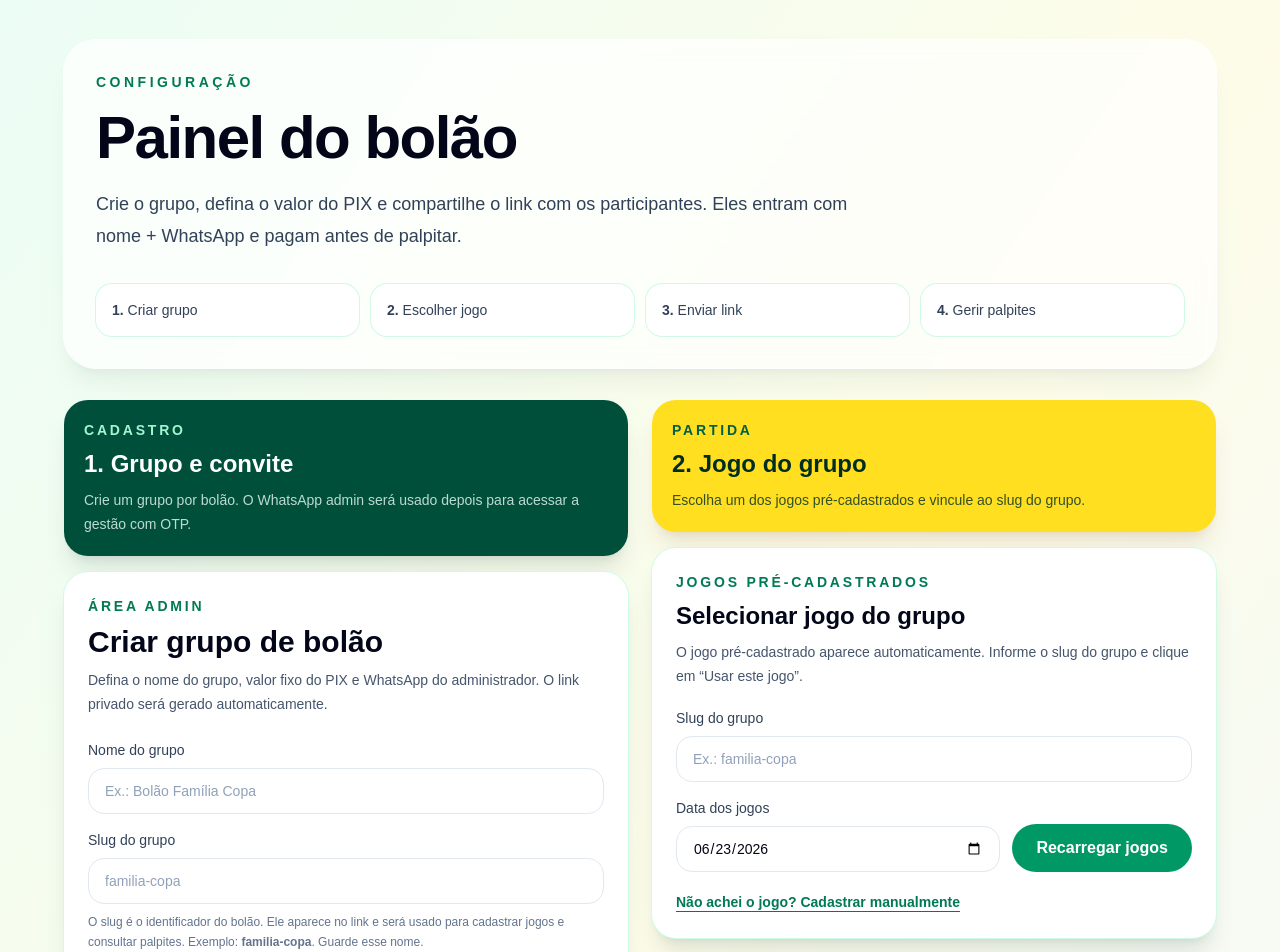
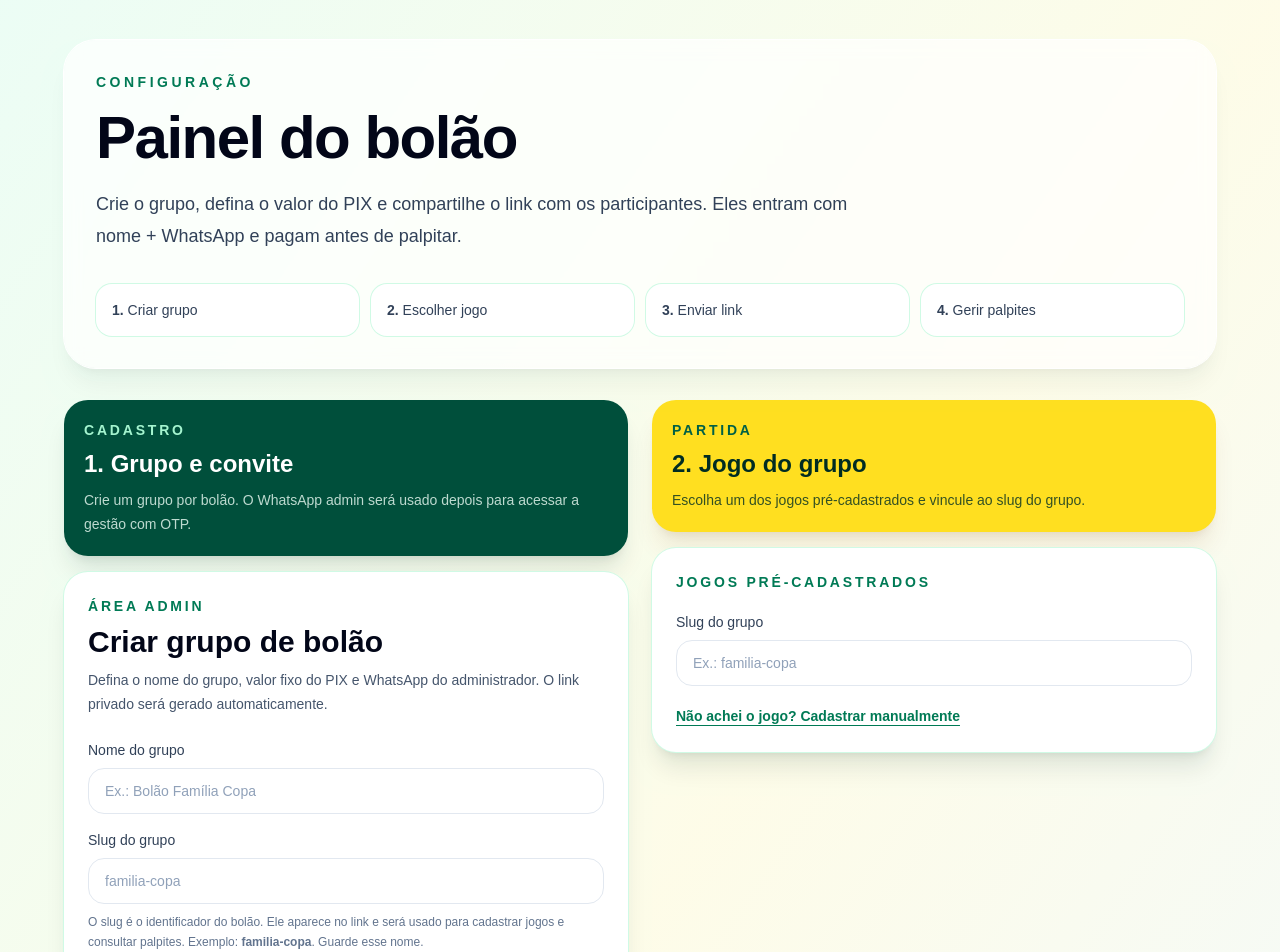
Before and after one commit to ecalefi/bolao, a Next.js app: page /admin in a window 1280 px wide. Shown: the top 952 px of the page. Built offline with nearby package versions, Linux system fonts and the light colour scheme.

Commit message:
fix: simplify predefined match selector

```diff
--- a/src/components/admin-create-match-form.tsx
+++ b/src/components/admin-create-match-form.tsx
@@ -14,8 +14,7 @@ const dateInSaoPaulo = () =>
 export function AdminCreateMatchForm() {
   const [message, setMessage] = useState<string | null>(null);
   const [groupSlug, setGroupSlug] = useState("");
-  const [date, setDate] = useState(dateInSaoPaulo());
-  const [matches, setMatches] = useState<AvailableMatch[]>(() => getPredefinedMatchesByDate(dateInSaoPaulo()));
+  const [matches] = useState<AvailableMatch[]>(() => getPredefinedMatchesByDate(dateInSaoPaulo()));
   const [savingFixtureId, setSavingFixtureId] = useState<number | null>(null);
   const [manualOpen, setManualOpen] = useState(false);
 
@@ -28,16 +27,6 @@ export function AdminCreateMatchForm() {
       timeStyle: "short",
       timeZone: "America/Sao_Paulo",
     }).format(new Date(value));
-
-  const loadMatches = (selectedDate = date) => {
-    setMessage(null);
-    const availableMatches = getPredefinedMatchesByDate(selectedDate);
-
-    setMatches(availableMatches);
-    if (availableMatches.length === 0) {
-      setMessage("Nenhum jogo pré-cadastrado para essa data. Tente outra data ou use o cadastro manual.");
-    }
-  };
 
   const selectMatch = async (match: AvailableMatch) => {
     if (!groupSlug.trim()) {
@@ -104,10 +93,6 @@ export function AdminCreateMatchForm() {
   return (
     <div className="rounded-3xl bg-white p-6 shadow-xl shadow-emerald-950/10 ring-1 ring-emerald-100">
       <p className="text-sm font-semibold uppercase tracking-[0.2em] text-emerald-700">Jogos pré-cadastrados</p>
-      <h2 className="mt-2 text-2xl font-black text-slate-950">Selecionar jogo do grupo</h2>
-      <p className="mt-2 text-sm leading-6 text-slate-600">
-        O jogo pré-cadastrado aparece automaticamente. Informe o slug do grupo e clique em “Usar este jogo”.
-      </p>
 
       <label className="mt-5 block text-sm font-medium text-slate-700">
         Slug do grupo
@@ -120,28 +105,6 @@ export function AdminCreateMatchForm() {
           value={groupSlug}
         />
       </label>
-
-      <div className="mt-4 grid gap-3 sm:grid-cols-[1fr_auto] sm:items-end">
-        <label className="block text-sm font-medium text-slate-700">
-          Data dos jogos
-          <input
-            className={inputClass}
-            onChange={(event) => {
-              setDate(event.target.value);
-              loadMatches(event.target.value);
-            }}
-            type="date"
-            value={date}
-          />
-        </label>
-        <button
-          className="rounded-full bg-emerald-600 px-6 py-3 font-semibold text-white transition hover:bg-emerald-700 disabled:opacity-60"
-          onClick={() => loadMatches()}
-          type="button"
-        >
-          Recarregar jogos
-        </button>
-      </div>
 
       {matches.length > 0 ? (
         <div className="mt-5 max-h-[32rem] space-y-3 overflow-auto pr-1">
```
